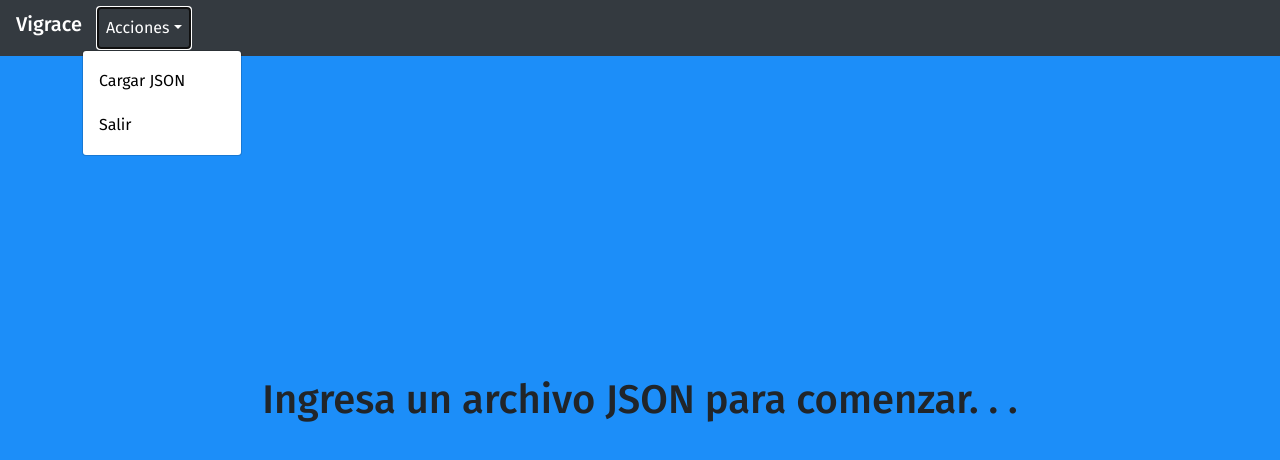
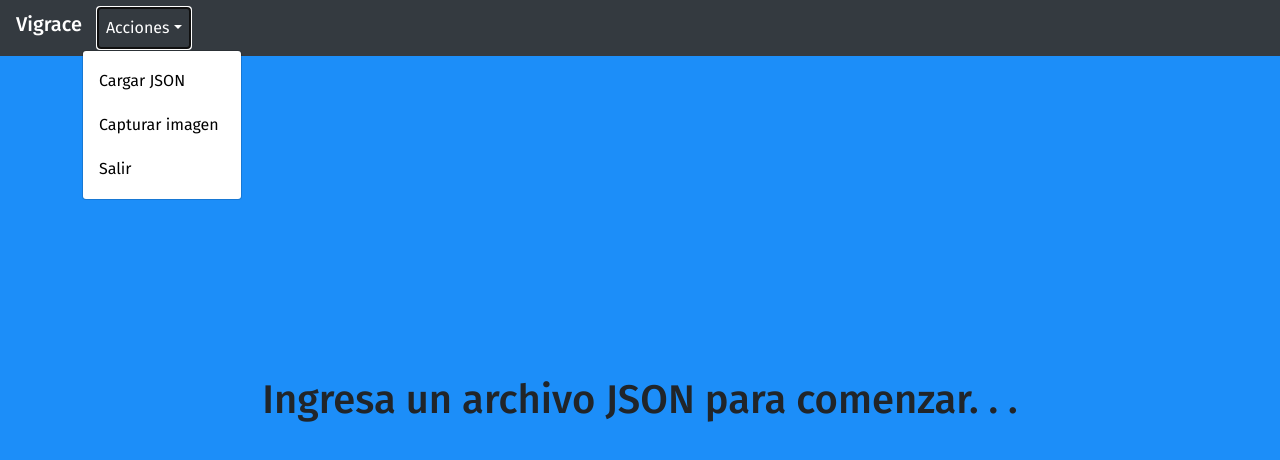
Before and after one commit to jacklu97/Vigrace, a React (Create React App) app: page / in a window 1280 px wide. Both pictures are taken after a click on the button "Acciones". Shown: the top 460 px of the page. Built offline with nearby package versions, Linux system fonts and the light colour scheme.

Commit message:
Playing controls

```diff
--- a/src/graph.js
+++ b/src/graph.js
@@ -3,7 +3,6 @@ import React from 'react'
 import ForceGraph3D from 'react-force-graph-3d';
 import SpriteText from 'three-spritetext';
 import $ from 'jquery';
-import * as THREE from 'three'
 import InputRange from 'react-input-range';
 import './App.css';
 import "react-input-range/lib/css/index.css";
@@ -87,8 +86,9 @@ class Graph extends React.Component {
 
       let graph = <ForceGraph3D
       graphData={this.state.data[i]}
+      rendererConfig={{preserveDrawingBuffer: true}}
       nodeResolution={200}
-      backgroundColor={"grey"}
+      backgroundColor={"#919191"}
       nodeColor={() => color}
       nodeLabel={"name"}
       showNavInfo={true}
@@ -158,6 +158,7 @@ class Graph extends React.Component {
 
     let graph = <ForceGraph3D
       graphData={this.state.data[this.state.currentId]}
+      rendererConfig={{preserveDrawingBuffer: true}}
       nodeResolution={200}
       backgroundColor={"grey"}
       nodeVal={nod => sizes[this.state.currentId - 1][nod.id] }
@@ -234,6 +235,25 @@ class Graph extends React.Component {
     })
   }
 
+  stepMoment = (args) =>{
+    let currentId = this.state.currentId + args
+    if(currentId > this.state.maxId){
+      currentId = this.state.maxId
+    }
+    else if(currentId === 0){
+      currentId = 1
+    }
+    this.setState({
+      currentId: currentId
+    })
+  }
+
+  lastMoment = () =>{
+    this.setState({
+      currentId: this.state.maxId
+    })
+  }
+
   render() {
     return (
       <div style={{ margin: "0" }}>
@@ -243,7 +263,9 @@ class Graph extends React.Component {
           showPlayControls={this.state.data ? true : false}
           playMoments={this.playMoments.bind(this)}
           pauseMoments={this.pauseMoments.bind(this)}
-          resetMoments = {this.resetMoments.bind(this) }/>
+          resetMoments = {this.resetMoments.bind(this) }
+          stepMoment = {this.stepMoment.bind(this)}
+          lastMoment = {this.lastMoment.bind(this)}/>
         <InputFile setJson={this.setJsonFile.bind(this)} />
         {
           this.state.data ?
--- a/src/menu.js
+++ b/src/menu.js
@@ -17,6 +17,7 @@ function Menu(props){
                         </button>
                         <div className="dropdown-menu" aria-labelledby="navbarDropdownMenuLink">
                             <button onClick={() => props.uploadFile()} className="button-as-link actions">Cargar JSON</button>
+                            <button className="button-as-link actions">Capturar imagen</button>
                             <button onClick={() => props.exit()} className="button-as-link actions">Salir</button>
                         </div>
                     </li>
@@ -24,8 +25,11 @@ function Menu(props){
                 {props.showPlayControls ?
                     <div className="playControler">
                         <button onClick={() => props.resetMoments()}><i className="fa fa-fast-backward"></i></button>
+                        <button onClick={() => props.stepMoment(-1)}><i className="fa fa-step-backward"></i></button>
                         <button onClick={() => props.playMoments()}><i className="fa fa-play"></i></button>
                         <button onClick={() => props.pauseMoments()}><i className="fa fa-pause"></i></button>
+                        <button onClick={() => props.stepMoment(1)}><i className="fa fa-step-forward"></i></button>
+                        <button onClick={() => props.lastMoment()}><i className="fa fa-fast-forward"></i></button>
                     </div>
                     : null
                 }
```
